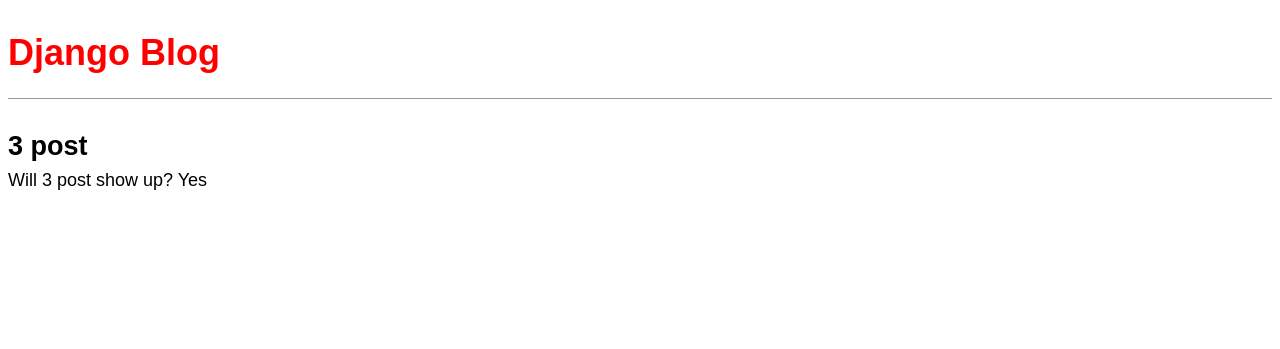
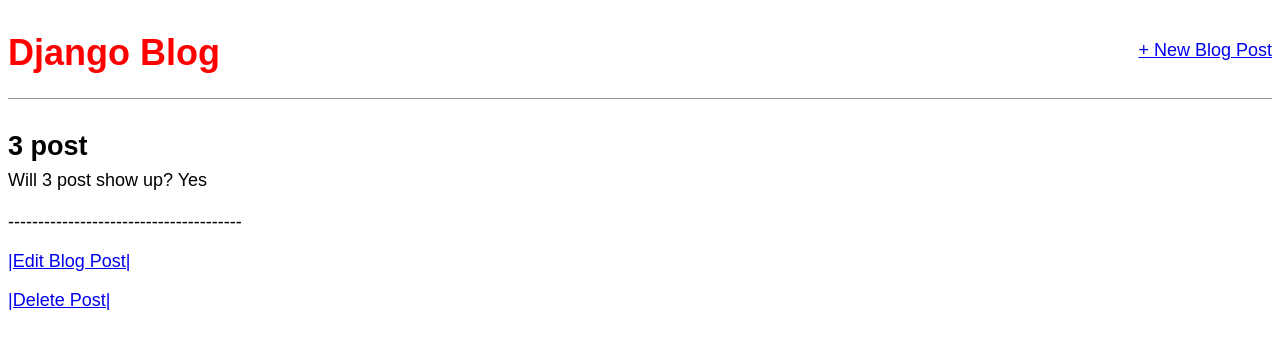
Before and after one commit to FilipNowakWay/blog, a Django app: page /post/3/ in a window 1280 px wide. Shown: the top 349 px of the page. Run offline with Django 4.2, Linux system fonts and the light colour scheme; data comes from the database, SQL or seed files in the repository; both versions use the stored data as it was after the commit.

Commit message:
adding delete,create and edit option for posts

```diff
--- a/blog/urls.py
+++ b/blog/urls.py
@@ -1,7 +1,16 @@
 from django.urls import path
-from .views import BlogListView, BlogDetailView
+from .views import (
+    BlogListView,
+    BlogDetailView,
+    BlogCreateView,
+    BlogUpdateView,
+    BlogDeleteView,
+)
 
 urlpatterns = [
     path('', BlogListView.as_view(), name="home"),
     path('post/<int:pk>/', BlogDetailView.as_view(), name="post_detail"),
+    path('post/new/', BlogCreateView.as_view(), name="post_new"),
+    path('post/<int:pk>/edit/', BlogUpdateView.as_view(), name="post_edit"),
+    path('post/<int:pk>/delete/', BlogDeleteView.as_view(), name="post_delete")
 ]
--- a/blog/views.py
+++ b/blog/views.py
@@ -3,6 +3,10 @@ from django.shortcuts import render
 from .models import Post
 
 from django.views.generic import ListView,DetailView
+
+from django.views.generic.edit import CreateView, UpdateView, DeleteView
+
+from django.urls import reverse_lazy
 
 # Create your views here.
 
@@ -13,3 +17,18 @@ class BlogListView(ListView):
 class BlogDetailView(DetailView):
     model = Post
     template_name = "post_detail.html"
+
+class BlogCreateView(CreateView):
+    model = Post
+    template_name = "post_new.html"
+    fields = ["title","author","body"]
+
+class BlogUpdateView(UpdateView):
+    model = Post
+    template_name = "post_edit.html"
+    fields = ["title", "body"]
+
+class BlogDeleteView(DeleteView):
+    model = Post
+    template_name = "post_delete.html"
+    success_url = reverse_lazy("home")
--- a/templates/base.html
+++ b/templates/base.html
@@ -8,10 +8,15 @@
         <title>Django Blog</title>
     </head>
     <body>
+        <div>
             <header>
-        <h1><a href="{% url "home" %}">Django Blog</a></h1>
+                <div class="nav-left">
+                    <h1><a href="{% url 'home' %}">Django Blog</a></h1>
+                </div>
+                <div class="nav-right">
+                    <a href="{% url 'post_new' %}">+ New Blog Post</a>
+                </div>
             </header>
-    <div>
             {% block content %}
             {% endblock content %}
         </div>
--- a/templates/post_detail.html
+++ b/templates/post_detail.html
@@ -1,10 +1,13 @@
 {% extends 'base.html' %}
 
 {% block content %}
-
 <div class = "post-entry">
     <h2>{{ object.title }}</h2>
     <p>{{object.body}}</p>
 </div>
-
+<br>
+---------------------------------------
+<br>
+<p><a href="{% url 'post_edit' post.pk %}">|Edit Blog Post|</a></p>
+<p><a href="{% url 'post_delete' post.pk %}">|Delete Post|</a></p>
 {% endblock content %}
```
Also changed, not shown: blog/tests.py (+30 -0 lines), templates/home.html (+4 -4 lines), templates/post_delete.html (added, +9 -0 lines), templates/post_edit.html (added, +9 -0 lines), templates/post_new.html (added, +9 -0 lines), db.sqlite3. Lines whose indentation alone changed are shown as unchanged.
